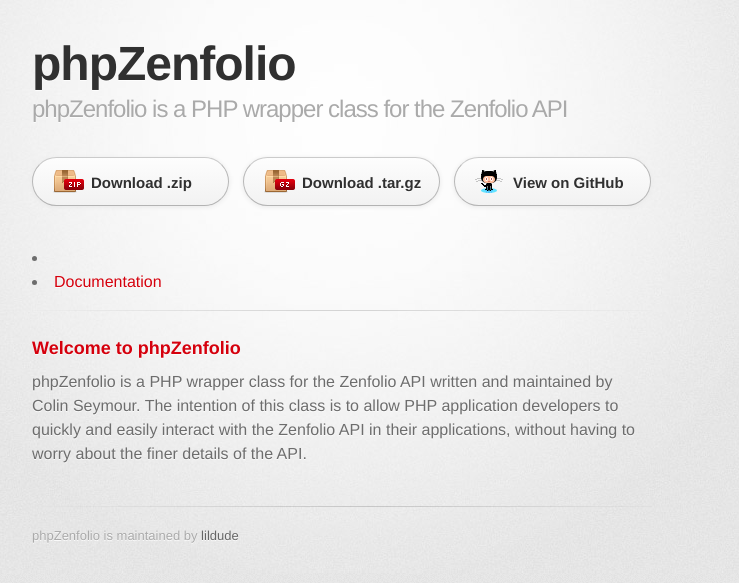
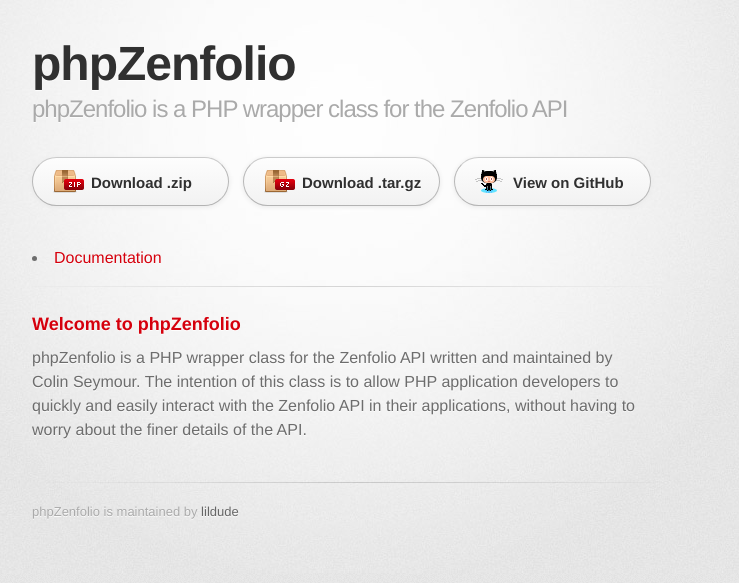
Before and after one commit to lildude/phpZenfolio, a Jekyll site: the page built from index.html, in a window 1280 px wide. Shown: the top 583 px of the page, without its empty margins (298-1037 px from the left). Built offline with Jekyll 4.4.1, drawn with Linux system fonts in a browser that asks for light colours; some web fonts are replaced.

Commit message:
Remove index.html from page urls and hide home from list for the mo

```diff
--- a/_includes/header.html
+++ b/_includes/header.html
@@ -30,7 +30,9 @@
 
 				<section id="pages" class="clearfix">
 					{% for page in site.pages %}
-					<li><a href="{{ site.baseurl }}{{ page.url }}">{{ page.title }}</a></li>
+						{% if page.title %}
+					<li><a href="{{ site.baseurl }}{{ page.url | remove:'index.html' }}">{{ page.title }}</a></li>
+						{% endif %}
 					{% endfor %}
 				</section>
 				<hr>
--- a/index.html
+++ b/index.html
@@ -34,7 +34,9 @@
 
         <section id="pages" class="clearfix">
           {% for page in site.pages %}
-          <li><a href="{{ site.baseurl }}{{ page.url }}">{{ page.title }}</a></li>
+            {% if page.title %}
+          <li><a href="{{ site.baseurl }}{{ page.url | remove:'index.html' }}">{{ page.title }}</a></li>
+            {% endif %}
           {% endfor %}
         </section>
         <hr>
```
